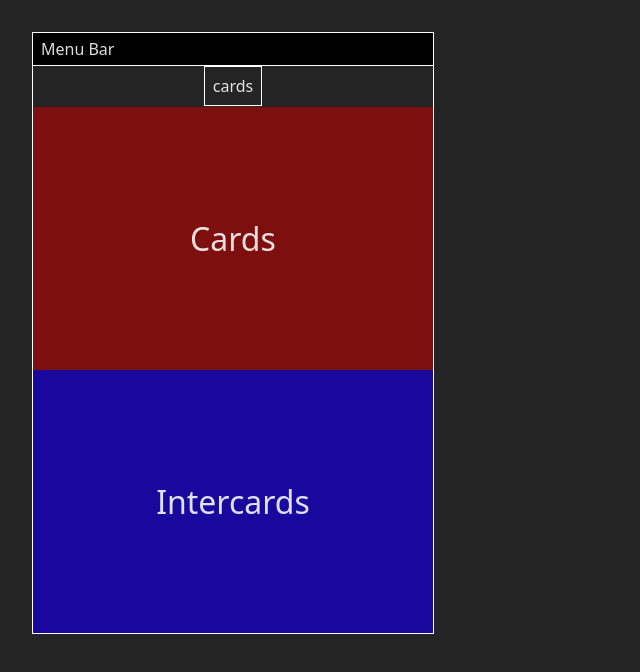
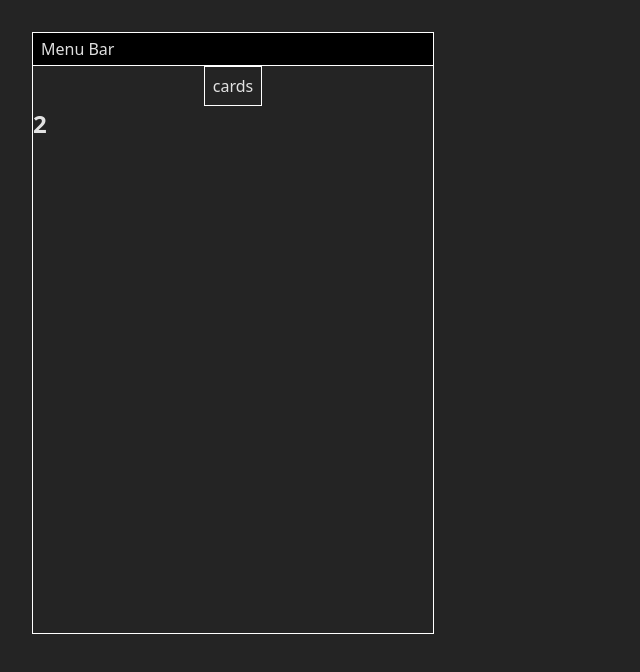
Before and after one commit to jacquikeating/wurm-buddy, a React (Vite) app: page / in a window 1280 px wide. Both pictures are taken after a click on the element "Cards". Shown: the top 672 px of the page, without its empty margins (0-640 px from the left). Built offline with nearby package versions, Linux system fonts and the light colour scheme.

Commit message:
MainContainer displays Screen2 if cardsOrInters is not null

```diff
--- a/src/components/MainContainer.jsx
+++ b/src/components/MainContainer.jsx
@@ -10,10 +10,15 @@ export default function MainContainer() {
         <div className="container">
             <MenuBar />
             <div className="stored-variables">
-                <p>{cardsOrInters}</p>
+                {cardsOrInters && <p>{cardsOrInters}</p>}
             </div>
             <main>
-                <Screen1 setCardsOrInters={setCardsOrInters} />
+                {!cardsOrInters ? (
+                    <Screen1 setCardsOrInters={setCardsOrInters} />
+                ) : (
+                    <Screen2 />
+                )}
+
             </main>
         </div>
     )
```
